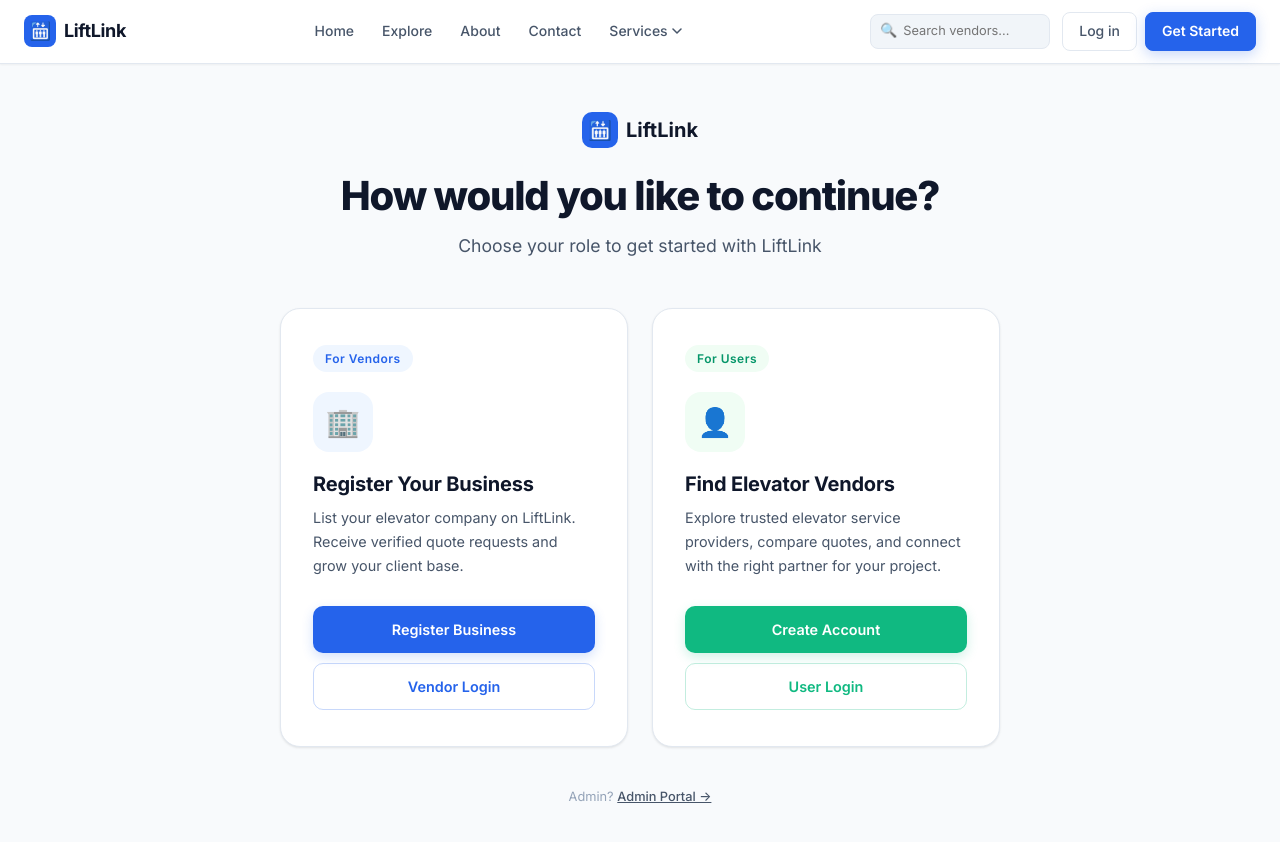
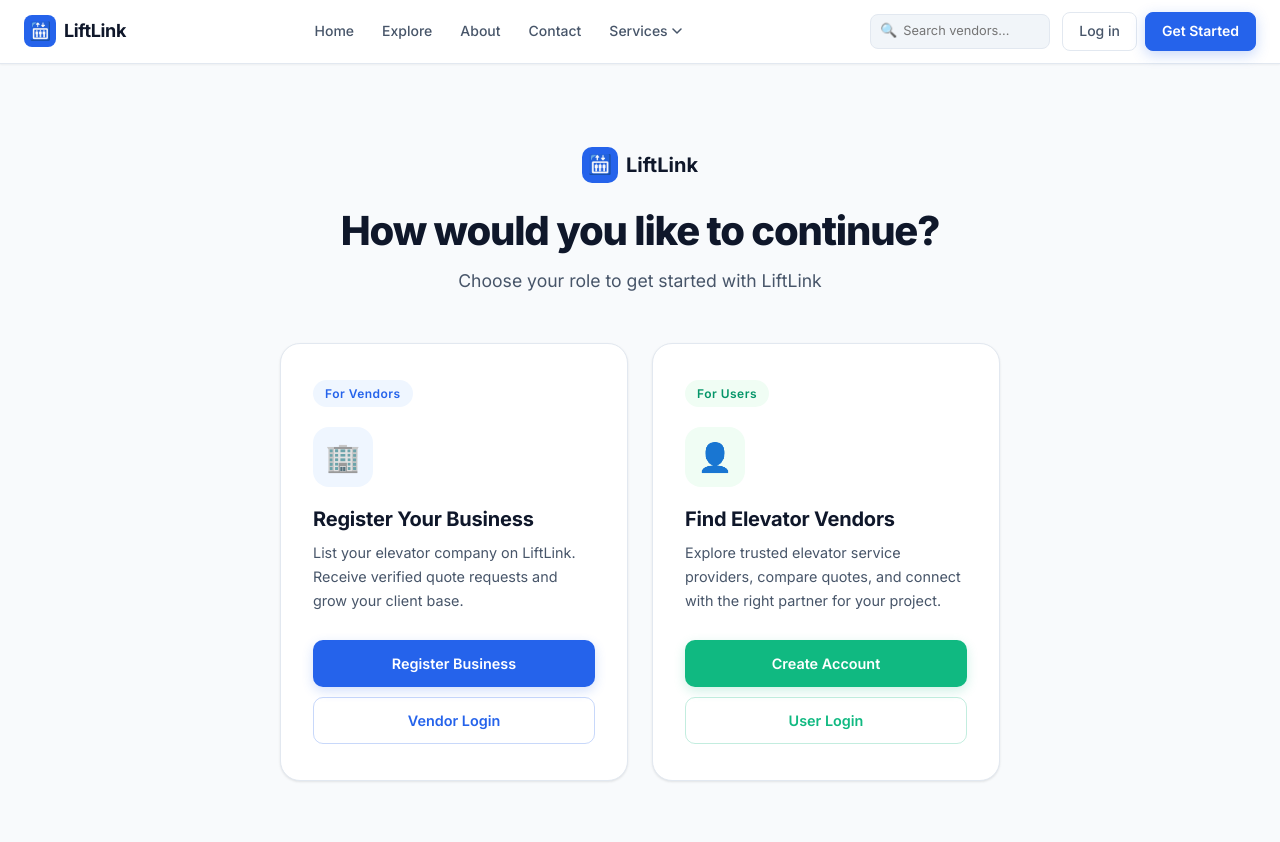
Before and after one commit to PriyankaPatil6064/LiftLink-Project, a React (Create React App) app in the folder client/: page /logsign in a window 1280 px wide. Shown: the top 842 px of the page. Built offline with nearby package versions, Linux system fonts and the light colour scheme.

Commit message:
fix: hide admin portal link from public login page

```diff
--- a/client/src/components/LogSign.jsx
+++ b/client/src/components/LogSign.jsx
@@ -142,11 +142,7 @@ const LogSign = () => {
         ))}
       </div>
 
-      {/* Admin link */}
-      <p style={{ marginTop: "40px", color: "var(--ll-text-3)", fontSize: "0.8rem" }}>
-        Admin?{" "}
-        <Link to="/admin/login" style={{ color: "var(--ll-text-2)", fontWeight: 500 }}>Admin Portal →</Link>
-      </p>
+
     </div>
   );
 };
```
